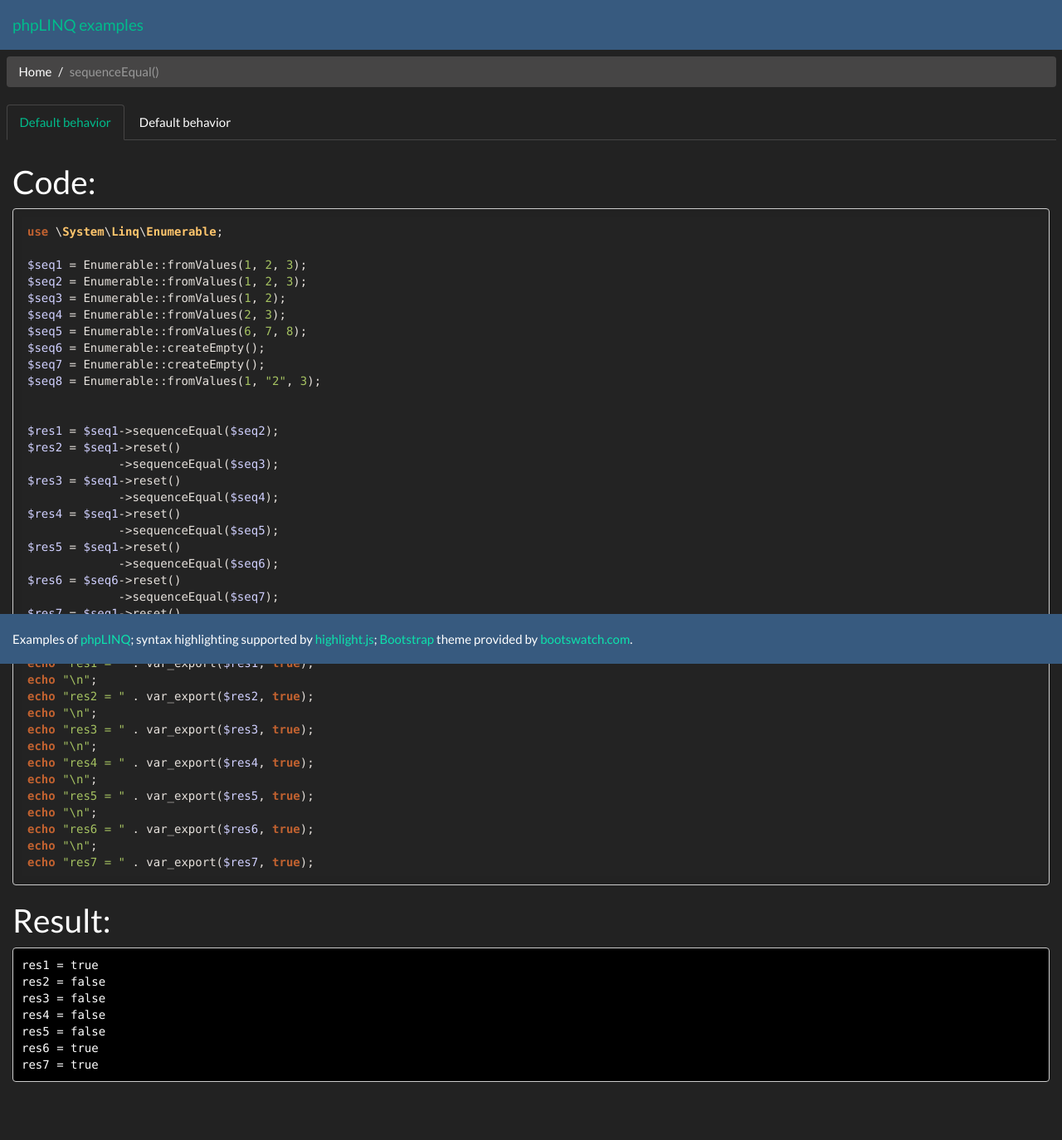
After one commit to mkloubert/phpLINQ, a PHP site: page /examples_sequenceEqual.php in a window 1280 px wide. The commit adds this page. Shown: the whole page at 83% size. Run offline with PHP 8.4, Linux system fonts and the light colour scheme; some libraries are stand-ins or nearby versions.

Commit message:
- ADD: more examples - ADD: optional, custom key selector for toArray() - CHG: code cleanups and improvements

```diff
--- a/System/Collections/Generic/IEnumerable.php
+++ b/System/Collections/Generic/IEnumerable.php
@@ -421,9 +421,11 @@ interface IEnumerable extends \Iterator, \Countable {
     /**
      * Returns the items of that sequence as new array.
      *
+     * @param callable $keySelector The optional key selector to use.
+     *
      * @return array That sequence as array.
      */
-    function toArray();
+    function toArray($keySelector = null);
 
     /**
      * Converts that sequence to an array that is similar to a hashtable
--- /dev/null
+++ b/examples/examples_sequenceEqual.php
@@ -0,0 +1,109 @@
+<?php
+
+//  LICENSE: GPL 3 - https://www.gnu.org/licenses/gpl-3.0.txt
+//
+//  s. https://github.com/mkloubert/phpLINQ
+
+
+require_once './bootstrap.inc.php';
+
+
+$pageTitle = 'sequenceEqual()';
+
+// example #1
+$examples[] = new Example();
+$examples[0]->title = 'Default behavior';
+$examples[0]->sourceCode = 'use \\System\\Linq\\Enumerable;
+
+$seq1 = Enumerable::fromValues(1, 2, 3);
+$seq2 = Enumerable::fromValues(1, 2, 3);
+$seq3 = Enumerable::fromValues(1, 2);
+$seq4 = Enumerable::fromValues(2, 3);
+$seq5 = Enumerable::fromValues(6, 7, 8);
+$seq6 = Enumerable::createEmpty();
+$seq7 = Enumerable::createEmpty();
+$seq8 = Enumerable::fromValues(1, "2", 3);
+
+
+$res1 = $seq1->sequenceEqual($seq2);
+$res2 = $seq1->reset()
+		     ->sequenceEqual($seq3);
+$res3 = $seq1->reset()
+		     ->sequenceEqual($seq4);
+$res4 = $seq1->reset()
+		     ->sequenceEqual($seq5);
+$res5 = $seq1->reset()
+		     ->sequenceEqual($seq6);
+$res6 = $seq6->reset()
+		     ->sequenceEqual($seq7);
+$res7 = $seq1->reset()
+		     ->sequenceEqual($seq8);
+
+echo "res1 = " . var_export($res1, true);
+echo "\n";
+echo "res2 = " . var_export($res2, true);
+echo "\n";
+echo "res3 = " . var_export($res3, true);
+echo "\n";
+echo "res4 = " . var_export($res4, true);
+echo "\n";
+echo "res5 = " . var_export($res5, true);
+echo "\n";
+echo "res6 = " . var_export($res6, true);
+echo "\n";
+echo "res7 = " . var_export($res7, true);
+';
+
+// example #1
+$examples[] = new Example();
+$examples[1]->title = 'Default behavior';
+$examples[1]->sourceCode = 'use \\System\\Linq\\Enumerable;
+
+
+$myComparer = function($x, $y) {
+	return $x === $y;
+};
+
+
+$seq1 = Enumerable::fromValues(1, 2, 3);
+$seq2 = Enumerable::fromValues(1, 2, 3);
+$seq3 = Enumerable::fromValues(1, 2);
+$seq4 = Enumerable::fromValues(2, 3);
+$seq5 = Enumerable::fromValues(6, 7, 8);
+$seq6 = Enumerable::createEmpty();
+$seq7 = Enumerable::createEmpty();
+$seq8 = Enumerable::fromValues(1, "2", 3);
+
+
+$res1 = $seq1->sequenceEqual($seq2, $myComparer);
+$res2 = $seq1->reset()
+		     ->sequenceEqual($seq3, $myComparer);
+$res3 = $seq1->reset()
+		     ->sequenceEqual($seq4, $myComparer);
+$res4 = $seq1->reset()
+		     ->sequenceEqual($seq5, $myComparer);
+$res5 = $seq1->reset()
+		     ->sequenceEqual($seq6, $myComparer);
+$res6 = $seq6->reset()
+		     ->sequenceEqual($seq7, $myComparer);
+$res7 = $seq1->reset()
+		     ->sequenceEqual($seq8, $myComparer);
+
+
+echo "res1 = " . var_export($res1, true);
+echo "\n";
+echo "res2 = " . var_export($res2, true);
+echo "\n";
+echo "res3 = " . var_export($res3, true);
+echo "\n";
+echo "res4 = " . var_export($res4, true);
+echo "\n";
+echo "res5 = " . var_export($res5, true);
+echo "\n";
+echo "res6 = " . var_export($res6, true);
+echo "\n";
+echo "res7 = " . var_export($res7, true);
+';
+
+
+require_once './shutdown.inc.php';
```
Also changed, not shown: System/Collections/Generic/EnumerableBase.php (+31 -7 lines), examples/examples_select.php (added, +34 -0 lines), examples/examples_selectMany.php (added, +48 -0 lines), examples/examples_skip.php (added, +24 -0 lines), examples/examples_skipWhile.php (added, +27 -0 lines), examples/examples_take.php (added, +24 -0 lines), examples/examples_takeWhile.php (added, +27 -0 lines), examples/examples_toArray.php (added, +43 -0 lines), examples/examples_toDictionary.php (added, +68 -0 lines), examples/index.php (+18 -0 lines).
